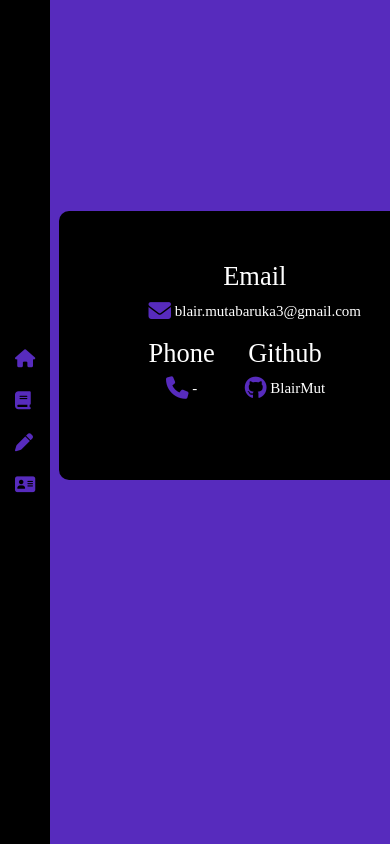
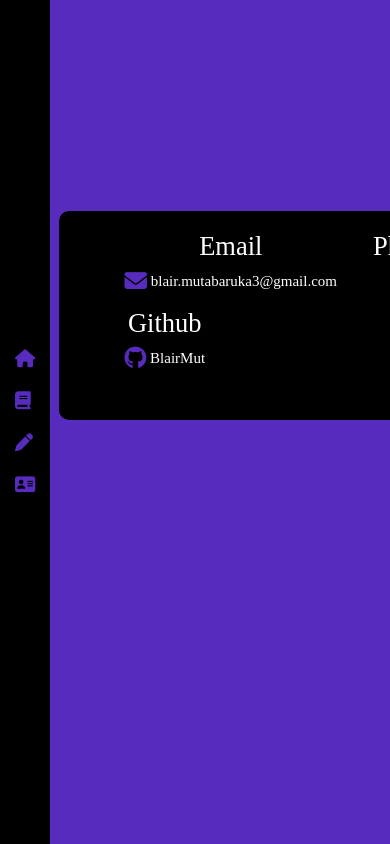
Before and after one commit to BlairMut/Portfolio, an Angular app: page /contact in a window 390 px wide. Shown: the top 844 px of the page. Built offline with nearby package versions, Linux system fonts and the light colour scheme; a web font is replaced by a local one.

Commit message:
alert message for mobile part 1

```diff
--- a/src/app/app.component.html
+++ b/src/app/app.component.html
@@ -10,6 +10,14 @@
     <!-- <li class="nav-desc"><a class="nav-link" routerLink="contact">contact</a></li> -->
   </ul>
 </nav>
+<p onloadstart="fun()"></p>
+
+<script>
+  function fun(){
+    alert("This is an alert dialog box");
+}
+</script>
+
 
 <!-- <nav class="navbar navbar-expand-md bg-dark navbar-dark">
   <button class="navbar-toggler" type="button" data-toggle="collapse" data-target="#collapsibleNavbar">
--- a/src/app/contact/contact.component.css
+++ b/src/app/contact/contact.component.css
@@ -3,7 +3,7 @@
     background-color: #000;
     left: 15%;
     top: 25%;
-    padding: 50px 30px;
+    padding: 20px 0px;
     border-radius: 10px;
 }
 li{
--- a/src/app/contact/contact.component.html
+++ b/src/app/contact/contact.component.html
@@ -3,19 +3,19 @@
     <ul>
         <li>
             <h1>email</h1>
-            <p><i class="fa-solid fa-envelope fa-xl"></i> blair.mutabaruka3@gmail.com</p>
+            <p class="w3-animate-left"><i class="fa-solid fa-envelope fa-xl"></i> blair.mutabaruka3@gmail.com</p>
 
         </li>
 
         <li>
             <h1>phone</h1>
-            <p><i class="fa-solid fa-phone fa-xl"></i>  -</p>
+            <p class="w3-animate-left"><i class="fa-solid fa-phone fa-xl"></i>  -</p>
 
         </li>
 
         <li>
             <h1>Github</h1>
-            <p><i class="fa-brands fa-github fa-xl"></i><a href="https://github.com/BlairMut"> BlairMut</a></p>
+            <p class="w3-animate-left"><i class="fa-brands fa-github fa-xl"></i><a href="https://github.com/BlairMut"> BlairMut</a></p>
 
         </li>
     </ul>
--- /dev/null
+++ b/src/app/functions.js
@@ -0,0 +1,3 @@
+function fun(){
+    alert("This is an alert dialog box");
+}
--- a/src/index.html
+++ b/src/index.html
@@ -10,6 +10,9 @@
   <script src="https://kit.fontawesome.com/ecd20a4891.js" crossorigin="anonymous"></script>
 </head>
 <body>
+  <script>
+    alert("HELLO... Thanks for view and supporting my website, I have detected that you're viewing this website on a mobile device, Even though I have designed this website to adapt to mobile devices, I'd recommend you return on a pc device to get the full experience.");
+    </script>
   <app-root></app-root>
 </body>
 </html>
```
